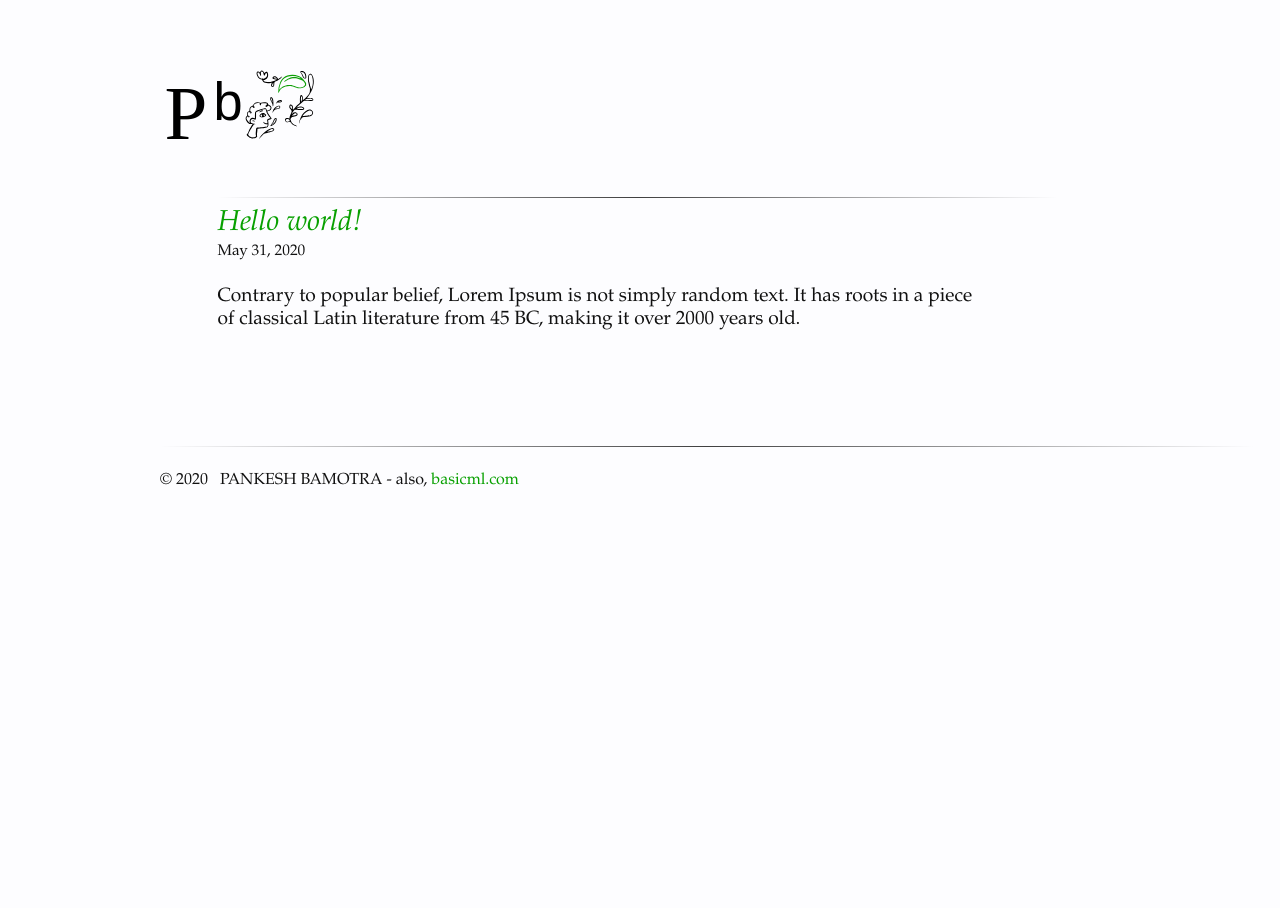
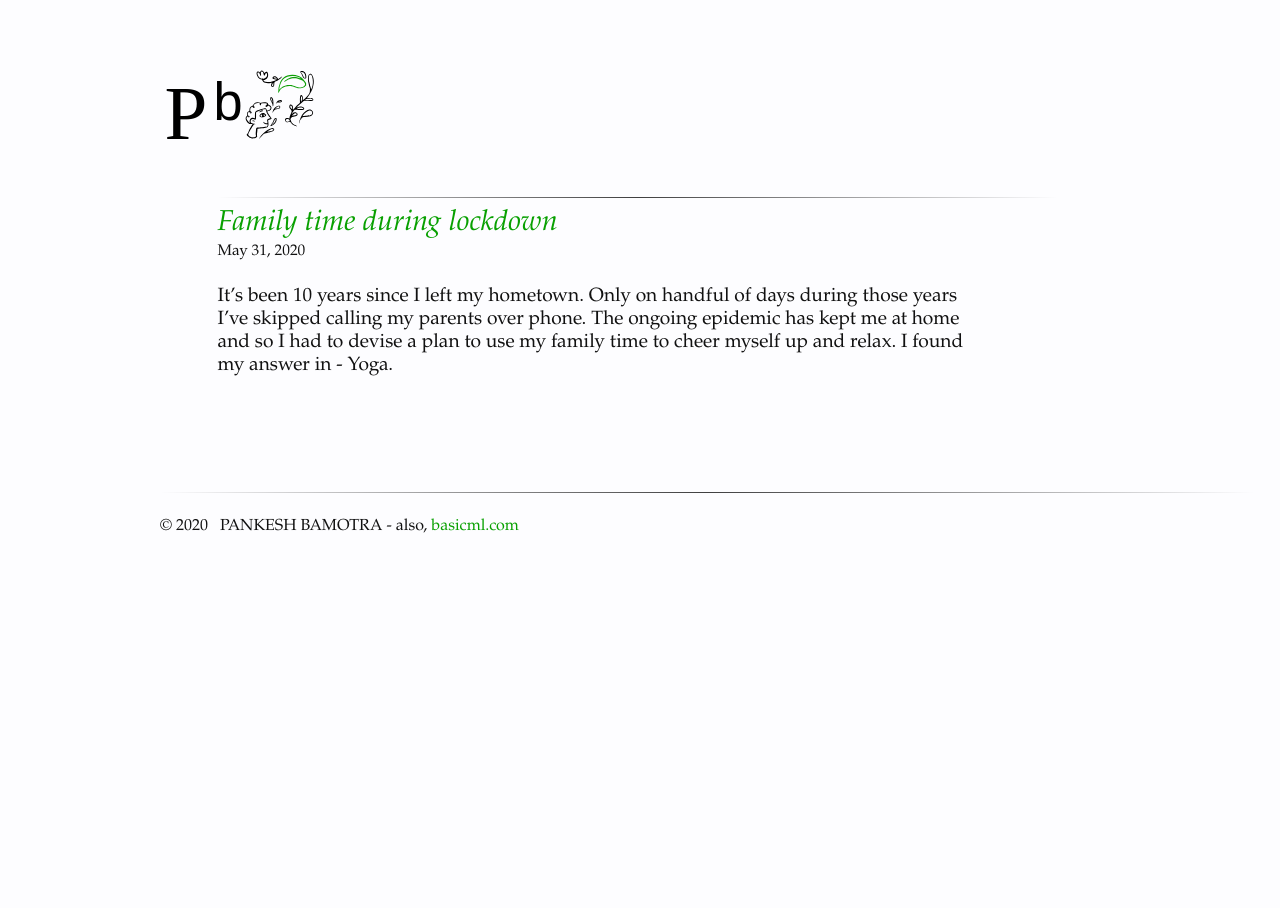
Before and after one commit to pbamotra/pankesh.com, a Jekyll site: the page built from index.html, in a window 1280 px wide. Built offline with Jekyll 4.4.1, drawn with Linux system fonts in a browser that asks for light colours; the list of posts is cut into pages by our own code; some of the changed lines change nothing that is shown.

Commit message:
Family time during lockdown post

```diff
--- /dev/null
+++ b/_posts/2020-05-31-covid-family-yoga-time.md
@@ -0,0 +1,27 @@
+---
+layout: post
+title:  "Family time during lockdown"
+date:   2020-05-31
+categories: hello
+tags: family health yoga workout
+---
+
+It’s been 10 years since I left my hometown. Only on handful of days during those years I’ve skipped calling my parents over phone. The ongoing epidemic has kept me at home and so I had to devise a plan to use my family time to cheer myself up and relax. I found my answer in - Yoga.
+
+<!--more-->
+<img src="/assets/posts/2020-05-31-covid-family-yoga-time/happy-peaceful.gif" alt="happy time" style="width:70%; height:70%"/>
+<br/><br/>
+All I had to do was to convince my parents to spend the first hour of their day video calling my brother and I. 👀 In my previous experience with executing heath related experiments with my family, I’ve realised that they obey by what I call as ‘The principle of least effort’. According to this principle, the lower a task's effort, the more likely it's to get accomplished. To overcome the mental barrier of having to carve out time for health, I asked them to give me 3 days to guide them into an actual healthy routine. Ofcourse once 3 days had passed, I asked everyone for 3 weeks. 😈 And, here we are today in the 6th week of our yoga routine which I describe next.
+
+Before I started with this experiment, I was new to Yoga. Given that I could ask my family to carve out a limited amount of time, I had to devise a plan that was easy and took less than an hour, preferably half. While yoga is at times about performing complex āsanas, I wanted something easier so that we could "consistently" do it together over WhatsApp. That is when I stumbled on the following video on YouTube. It consists of simple warmup exercises followed by Sūrya Namaskār (Sun salutation), and Prāṇāyāma (breathing exercises). Simple and effective.
+
+<a class="embedly-card" data-card-controls="0" href="https://www.youtube.com/watch?v=s2NQhpFGIOg">15 Min Daily Yoga Routine for Beginners (Follow Along)</a>
+<script async src="//cdn.embedly.com/widgets/platform.js" charset="UTF-8"></script>
+
+The warmup is pretty basic starting with rotations of the head and limbs. This is followed by a simple sequence of asanas including Tadasana, Urdhva Hastasana, Uttanasana, Uttanasana with head up, Adho Mukha Svanasana, Urdhva Mukha Svanasana, Chaturanga Dandasana, and then reversing the sequence to return to Tadasana. This is demonstrated well in the picture below.
+
+<img src="/assets/posts/2020-05-31-covid-family-yoga-time/surya-namaskar.gif" alt="Surya namaskar (Sun salutation)" style="width:70%; height:70%"/>
+
+The whole sequence takes about 5 minutes or so and then we move on to breathing exercises. It starts with Bhastrikā Prāṇāyāma (5 minutes), Anuloma Prāṇāyāma (5 minutes), Kapālabhāti (5 minutes), Ujjayi breathing (5 minutes), ending with a 5 minute session of Bhramari (buzzing like a bee). All these exercises are explained well in the Youtube video above. We have completed 40 sessions of Prāṇāyāma in the last 45 days which I never thought I could pull off with my family over video calls. The 5 minute sessions are not so boring either, we often make fun of each other dozing off to sleep  between the exercises because these exercises are so refreshing and calming at the same time. I'm going to carry on this tradition like the one I have carried on for the last 10 years. I’m thankful to my family that we could make something positive out of the ongoing epidemic crisis.
+
+Cheers. 🥂
--- a/_posts/2020-05-31-hello-world.md
+++ /dev/null
@@ -1,20 +0,0 @@
----
-layout: post
-title:  "Hello world!"
-date:   2020-05-31
-categories: hello
-tags: python coding ml-hacks
----
-
-Contrary to popular belief, Lorem Ipsum is not simply random text. It has roots in a piece of classical Latin literature from 45 BC, making it over 2000 years old.
-
-<!--more-->
-Richard McClintock, a Latin professor at Hampden-Sydney College in Virginia, looked up one of the more obscure Latin words, consectetur, from a Lorem Ipsum passage, and going through the cites of the word in classical literature, discovered the undoubtable source. Lorem Ipsum comes from sections 1.10.32 and 1.10.33 of "de Finibus Bonorum et Malorum" (The Extremes of Good and Evil) by Cicero, written in 45 BC. This book is a treatise on the theory of ethics, very popular during the Renaissance. The first line of Lorem Ipsum, "Lorem ipsum dolor sit amet..", comes from a line in section 1.10.32.
-
-Contrary to popular belief, Lorem Ipsum is not simply random text. It has roots in a piece of classical Latin literature from 45 BC, making it over 2000 years old. Richard McClintock, a Latin professor at Hampden-Sydney College in Virginia, looked up one of the more obscure Latin words, consectetur, from a Lorem Ipsum passage, and going through the cites of the word in classical literature, discovered the undoubtable source. Lorem Ipsum comes from sections 1.10.32 and 1.10.33 of "de Finibus Bonorum et Malorum" (The Extremes of Good and Evil) by Cicero, written in 45 BC. This book is a treatise on the theory of ethics, very popular during the Renaissance. The first line of Lorem Ipsum, "Lorem ipsum dolor sit amet..", comes from a line in section 1.10.32.
-
-Contrary to popular belief, Lorem Ipsum is not simply random text. It has roots in a piece of classical Latin literature from 45 BC, making it over 2000 years old. Richard McClintock, a Latin professor at Hampden-Sydney College in Virginia, looked up one of the more obscure Latin words, consectetur, from a Lorem Ipsum passage, and going through the cites of the word in classical literature, discovered the undoubtable source. Lorem Ipsum comes from sections 1.10.32 and 1.10.33 of "de Finibus Bonorum et Malorum" (The Extremes of Good and Evil) by Cicero, written in 45 BC. This book is a treatise on the theory of ethics, very popular during the Renaissance. The first line of Lorem Ipsum, "Lorem ipsum dolor sit amet..", comes from a line in section 1.10.32.
-
-Contrary to popular belief, Lorem Ipsum is not simply random text. It has roots in a piece of classical Latin literature from 45 BC, making it over 2000 years old. Richard McClintock, a Latin professor at Hampden-Sydney College in Virginia, looked up one of the more obscure Latin words, consectetur, from a Lorem Ipsum passage, and going through the cites of the word in classical literature, discovered the undoubtable source. Lorem Ipsum comes from sections 1.10.32 and 1.10.33 of "de Finibus Bonorum et Malorum" (The Extremes of Good and Evil) by Cicero, written in 45 BC. This book is a treatise on the theory of ethics, very popular during the Renaissance. The first line of Lorem Ipsum, "Lorem ipsum dolor sit amet..", comes from a line in section 1.10.32.
-
-Contrary to popular belief, Lorem Ipsum is not simply random text. It has roots in a piece of classical Latin literature from 45 BC, making it over 2000 years old. Richard McClintock, a Latin professor at Hampden-Sydney College in Virginia, looked up one of the more obscure Latin words, consectetur, from a Lorem Ipsum passage, and going through the cites of the word in classical literature, discovered the undoubtable source. Lorem Ipsum comes from sections 1.10.32 and 1.10.33 of "de Finibus Bonorum et Malorum" (The Extremes of Good and Evil) by Cicero, written in 45 BC. This book is a treatise on the theory of ethics, very popular during the Renaissance. The first line of Lorem Ipsum, "Lorem ipsum dolor sit amet..", comes from a line in section 1.10.32.
--- a/css/tufte.scss
+++ b/css/tufte.scss
@@ -96,7 +96,7 @@ h1 { font-weight: 400;
      margin-top: 1.568rem;
      margin-bottom: 1.568rem;
      font-size: 2.5rem;
-     line-height: 0.784; }
+     line-height: 1 rem; }
 
 h2 { font-style: italic;
      font-weight: 400;
--- a/index.html
+++ b/index.html
@@ -26,7 +26,7 @@ haslatex: false
           <a href="{{ url_to_use }}" style="padding-right:15px;"><h3 class="contrast">{{ post.title }}</h3></a>
           <!-- <br><span class="category"><span class="category-head" style="padding-right:5px;">Category:</span>{{post.categories[0] | capitalize}}</span> -->
           <br><span class="smaller">{{ post.date | date: "%B %-d, %Y" }}</span>  <br/>
-          <div>{{ post.excerpt }}</div>
+          <div>{{ post.excerpt }} </div>
         </div>
       </li>
     {% endfor %}
```
Also changed, not shown: assets/posts/2020-05-31-covid-family-yoga-time/happy-peaceful.gif (added), assets/posts/2020-05-31-covid-family-yoga-time/surya-namaskar.gif (added).
